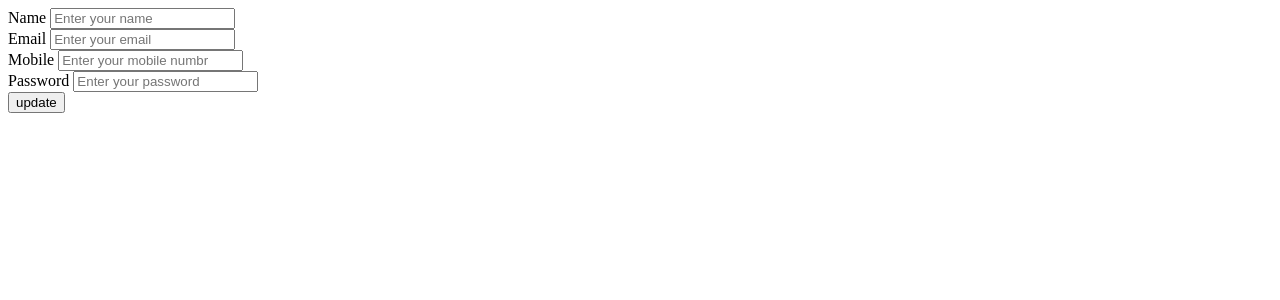
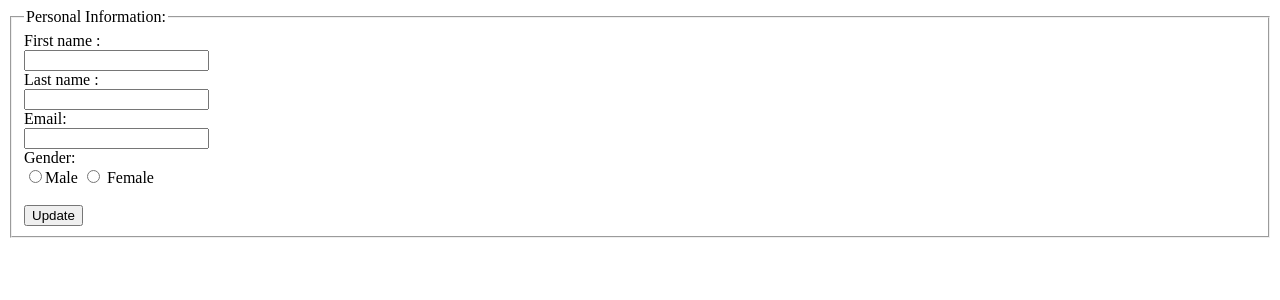
Before and after one commit to Qubyte7/MUGISHA-SHAMI-INNOCENT, a PHP site: page /update.php?updateid=1 in a window 1280 px wide. Shown: the top 300 px of the page. Run offline with PHP 8.4, Linux system fonts and the light colour scheme; data that the repository does not hold is empty.

Commit message:
updating form

```diff
--- a/display.php
+++ b/display.php
@@ -25,7 +25,7 @@ include 'connect.php'
       <th scope="col">First name</th>
       <th scope="col">Last name</th>
       <th scope="col">Email</th>
-      <th scope="col">Password</th>
+      <!-- <th scope="col">Password</th> -->
       <th scope="col">Gender</th>
       <th scope="col">Operation</th>
     </tr>
@@ -41,7 +41,7 @@ include 'connect.php'
         $firstname =$row['fname'];
         $lastname =$row['lname'];
         $email=$row['email'];
-        $password=$row['password'];
+        // $password=$row['password'];
         $gender = $row['gender'];
 
 
@@ -50,7 +50,6 @@ include 'connect.php'
         <td>'.$firstname.'</td>
         <td>'.$lastname.'</td>
         <td>'.$email.'</td>
-        <td>'.$password.'</td>
         <td>'.$gender.'</td>
         <td>
         <button><a href="update.php?updateid='.$id.'">update</a></button>
--- /dev/null
+++ b/login.php
@@ -0,0 +1,3 @@
+<!DOCTYPE html>
+<html>
+    <head><title>Login Page</title></head>
--- a/update.php
+++ b/update.php
@@ -4,11 +4,11 @@ include 'connect.php';
 
 
 $id=$_GET['updateid'];
-$sql = "select * from `crud` where id=$id";
+$sql = "select * from `users` where id=$id";
 $result = mysqli_query($connection,$sql);
 $row = mysqli_fetch_assoc($result);
-$firstname = $row['firstname'];
-$lastname = $row['lastname'];
+$firstname = $row['fname'];
+$lastname = $row['lname'];
 $email = $row['email'];
 $password=$row['password'];
 $gender = $row['gender'];
@@ -16,13 +16,12 @@ $gender = $row['gender'];
 
 
 if(isset($_POST['submit'])){
-    $firstname = $row['firstname'];
-    $lastname = $row['lastname'];
+    $firstname = $_POST['fname'];
+    $lastname = $_POST['lname'];
     $email=$_POST['email'];
-    $password=$_POST['password'];
-    $gender = $row['gender'];
-
-    $sql ="update `crud` set id=$id,fname='$firstname',lname='$lastname,email='$email',password='$password',gender='$gender' where id=$id";  //note that the name 'crud' we are using is the name of the tabe in uor database
+    // $password=$_POST['password'];
+    $gender = $_POST['gender'];
+    $sql ="update `users` SET fname='$firstname',lname='$lastname',email='$email',gender='$gender' WHERE `id`='$id'";  //note that the name 'crud' we are using is the name of the tabe in uor database
     $result=mysqli_query($connection,$sql);//thi query will help to run our above query of user storing pf the user
 
     if($result){
@@ -50,25 +49,25 @@ if(isset($_POST['submit'])){
  </head>
  <body>
     <div class="container ">
-        <form method="post">
-        <div class="form-group">
-            <label for="name">Name</label>
-            <input type="text" class="name" placeholder="Enter your name" name="name" value="<?php echo $name ?>">
-            </div>
-        <div class="form-group">
-            <label for="email">Email</label>
-            <input type="email" class="email" placeholder="Enter your email" name="email" value="<?php echo $email ?>">
-        </div>
-        <div class="form-group">
-            <label for="mobile">Mobile</label>
-            <input type="text" class="mobile" placeholder="Enter your mobile numbr" name="mobile" value="<?php echo $mobile ?>">
-        </div>
-        <div class="form-group">
-            <label for="password">Password</label>
-            <input type="password" class="password" placeholder="Enter your password" name="password" value="<?php echo $password ?>">
-        </div>
-        <input type="submit" name="submit" value="update" >
-        </form>
+        <form  method="POST">
+         <fieldset>
+            <legend>Personal Information:</legend>
+            <div class="form">
+        First name :<br> <input type="text" name="firstname" value="<?php echo $firstname ?>"/>
+        <br>
+        Last name :<br> <input type="text" name="lastname" value="<?php echo $lastname ?>"/>
+        <br>
+        Email:<br><input type="email" name="email" value="<?php echo $email ?>"/>
+        <br>
+        <!-- Password:<br><input type="password" name="password">
+        <br> -->
+        Gender:<br><input type="radio" name="gender" value="Male"  value="<?php if($gender == 'Male'){echo 'checked';} ?>">Male
+        <input type="radio" name="gender" value="Female" value="<?php if($gender == 'Female'){echo 'checked';} ?>"> Female
+        <br><br>
+        <input type="submit" name="submit" value="Update">
+     </fieldset>
+</div>
+    </form>
     </div>
  </body>
  </html>
```
Also changed, not shown: delete.php (+7 -2 lines).
